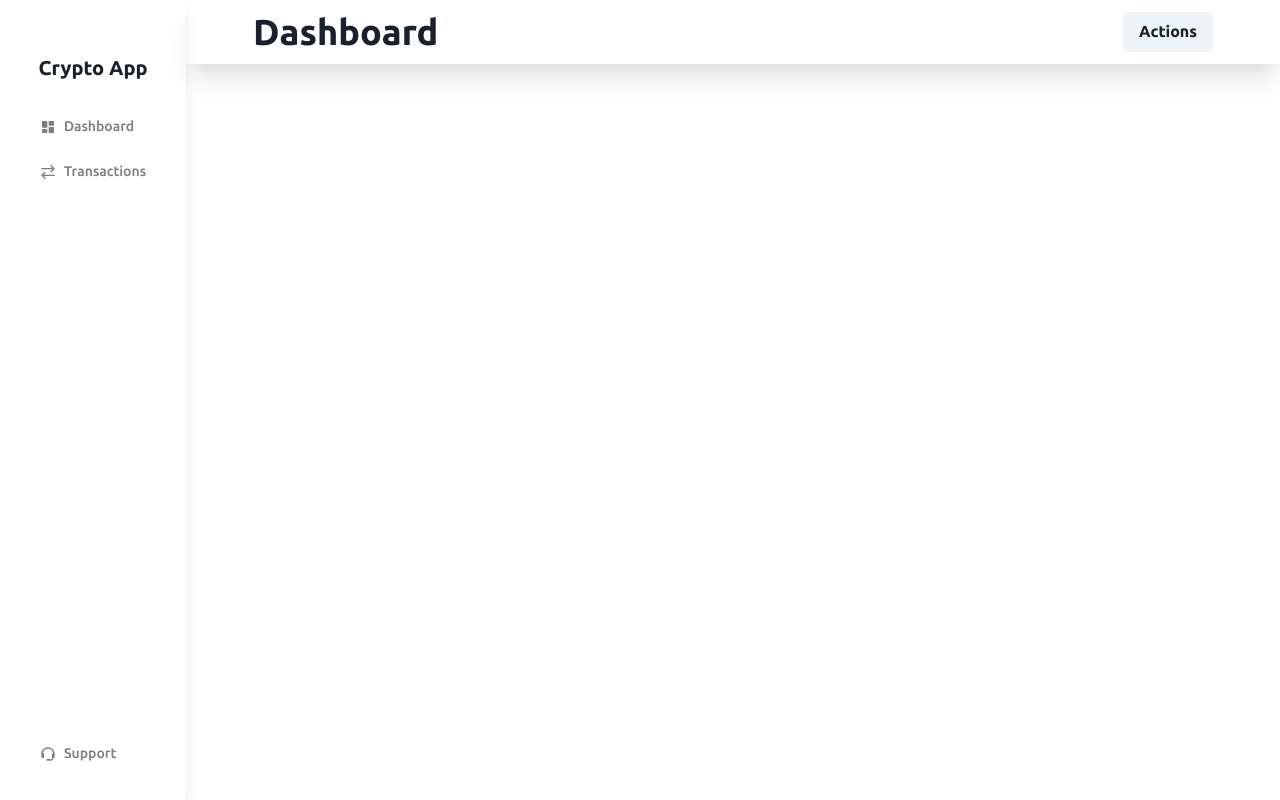
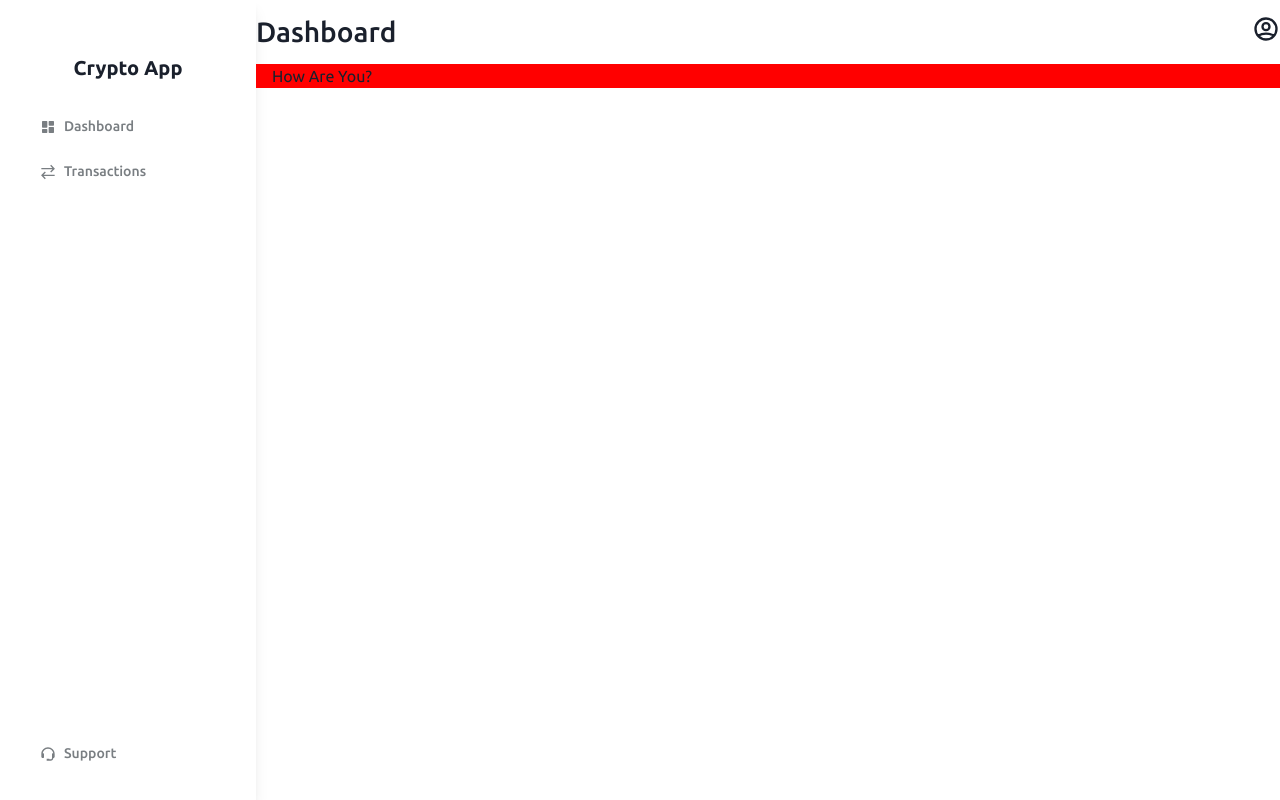
Before and after one commit to FaiqNawaz/Crypto-Dashboard, a React (Vite) app: page / in a window 1280 px wide. Built offline with nearby package versions, Linux system fonts and the light colour scheme.

Commit message:
second commit

```diff
--- /dev/null
+++ b/src/Components/DashboardLayout.jsx
@@ -0,0 +1,21 @@
+import { Box, Container, Flex } from "@chakra-ui/react";
+import React from "react";
+import Sidenav from "./Sidenav";
+import TopNav from "./TopNav";
+
+const DashboardLayout = ({ title, children }) => {
+  return (
+    <Flex>
+      <Sidenav />
+
+      <Box flexGrow={1}>
+        <TopNav title={title} />
+        <Container maxW="70rem" bg="red">
+          {children}
+        </Container>
+      </Box>
+    </Flex>
+  );
+};
+
+export default DashboardLayout;
--- a/src/Components/Sidenav.jsx
+++ b/src/Components/Sidenav.jsx
@@ -22,7 +22,7 @@ const Sidenav = () => {
     <Stack
       justifyContent="space-between"
       boxShadow="lg"
-      maxW="256px"
+      w="256px"
       height="100vh"
     >
       <Box>
--- a/src/Components/TopNav.jsx
+++ b/src/Components/TopNav.jsx
@@ -9,23 +9,26 @@ import {
   Button,
   HStack,
   Box,
+  Icon,
 } from "@chakra-ui/react";
 import React from "react";
+import { HiOutlineUserCircle } from "react-icons/hi";
 
-const TopNav = () => {
+const TopNav = ({ title }) => {
   return (
-    <Box boxShadow="xl">
-      <HStack h="16" justify="space-between" maxW="960px" mx="auto">
-        <Heading>Dashboard</Heading>
+    <Box>
+      <HStack h="16" justify="space-between" maxW="70rem" mx="auto">
+        <Heading fontWeight="medium" fontSize="28px">
+          {title}
+        </Heading>
 
         <Menu>
-          <MenuButton as={Button}>Actions</MenuButton>
+          <MenuButton>
+            <Icon as={HiOutlineUserCircle} fontSize="28px" />
+          </MenuButton>
           <MenuList>
-            <MenuItem>Download</MenuItem>
-            <MenuItem>Create a Copy</MenuItem>
-            <MenuItem>Mark as Draft</MenuItem>
-            <MenuItem>Delete</MenuItem>
-            <MenuItem>Attend a Workshop</MenuItem>
+            <MenuItem>Support</MenuItem>
+            <MenuItem>Log Out</MenuItem>
           </MenuList>
         </Menu>
       </HStack>
--- a/src/Pages/Dashboard/Dashboard.jsx
+++ b/src/Pages/Dashboard/Dashboard.jsx
@@ -2,17 +2,13 @@ import React from "react";
 import Sidenav from "../../Components/Sidenav";
 import TopNav from "../../Components/TopNav";
 import { Flex, Box } from "@chakra-ui/react";
-const Dashboard = () => {
+import DashboardLayout from "../../Components/DashboardLayout";
+
+const Dashboard = ({ title }) => {
   return (
-    <div>
-      <Flex>
-        <Sidenav />
-
-        <Box flexGrow={1}>
-          <TopNav />
-        </Box>
-      </Flex>
-    </div>
+    <DashboardLayout title="Dashboard">
+      <div>How Are You?</div>
+    </DashboardLayout>
   );
 };
 
```
